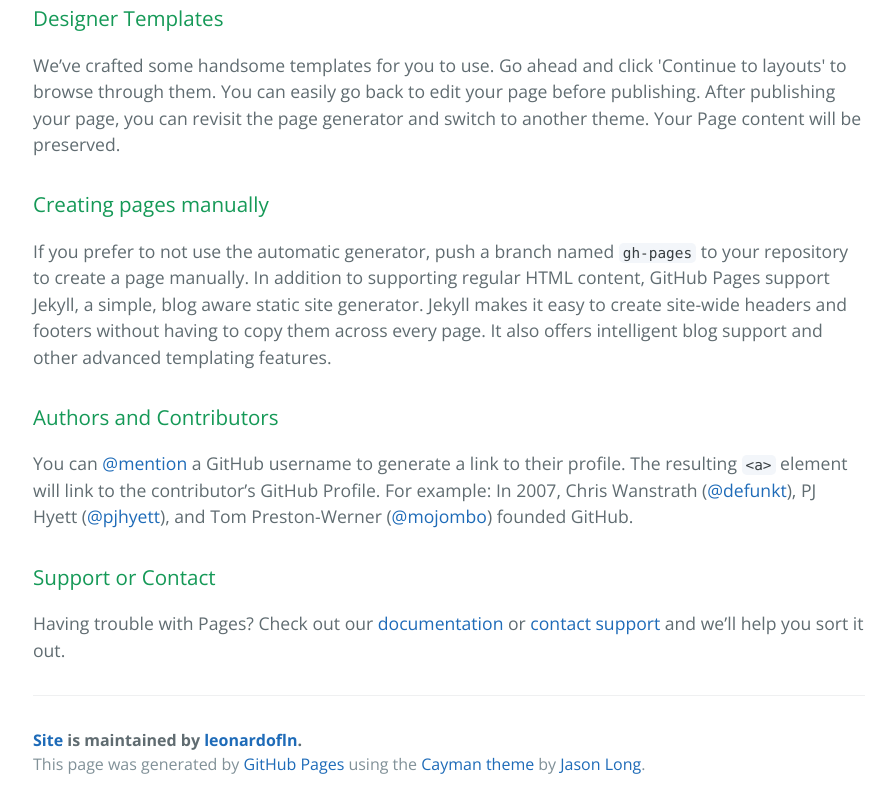
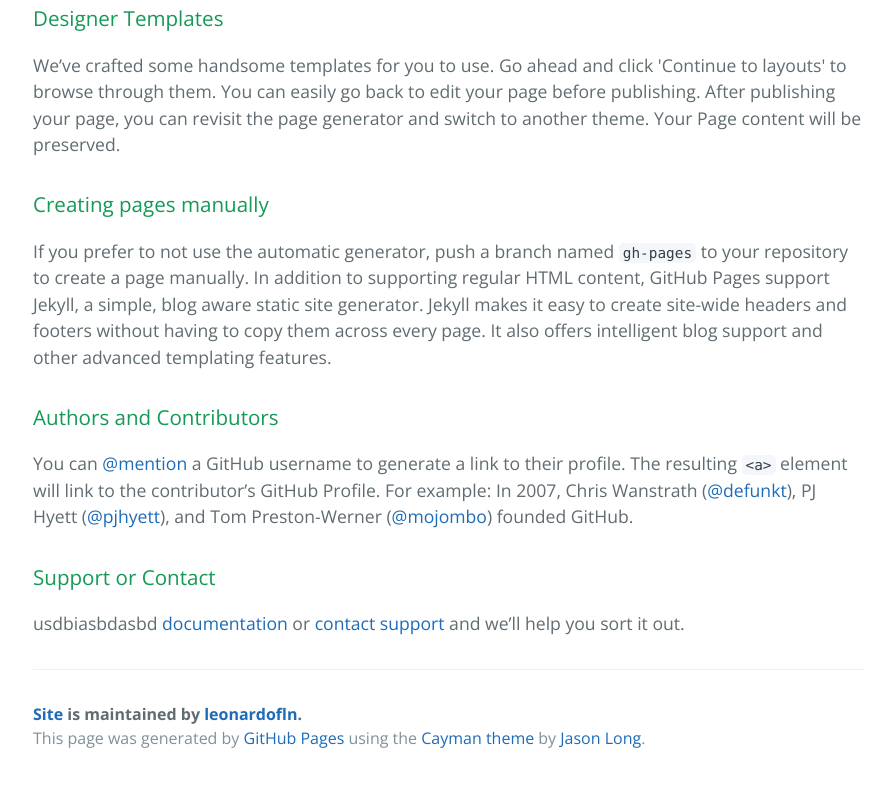
Before and after one commit to leonardofln/site, a plain HTML site: page index.html in a window 1280 px wide. Shown: the part 551-1359 px from the top of the page, without its empty margins (191-1087 px from the left). After the commit the page ends 1333 px from the top, so only its background shows below. Drawn offline with nearby package versions, Linux system fonts and the light colour scheme.

Commit message:
lalalalala

```diff
--- a/index.html
+++ b/index.html
@@ -42,7 +42,7 @@
 <h3>
 <a id="support-or-contact" class="anchor" href="#support-or-contact" aria-hidden="true"><span aria-hidden="true" class="octicon octicon-link"></span></a>Support or Contact</h3>
 
-<p>Having trouble with Pages? Check out our <a href="https://help.github.com/pages">documentation</a> or <a href="https://github.com/contact">contact support</a> and we’ll help you sort it out.</p>
+<p>usdbiasbdasbd <a href="https://help.github.com/pages">documentation</a> or <a href="https://github.com/contact">contact support</a> and we’ll help you sort it out.</p>
 
       <footer class="site-footer">
         <span class="site-footer-owner"><a href="https://github.com/leonardofln/site">Site</a> is maintained by <a href="https://github.com/leonardofln">leonardofln</a>.</span>
```
